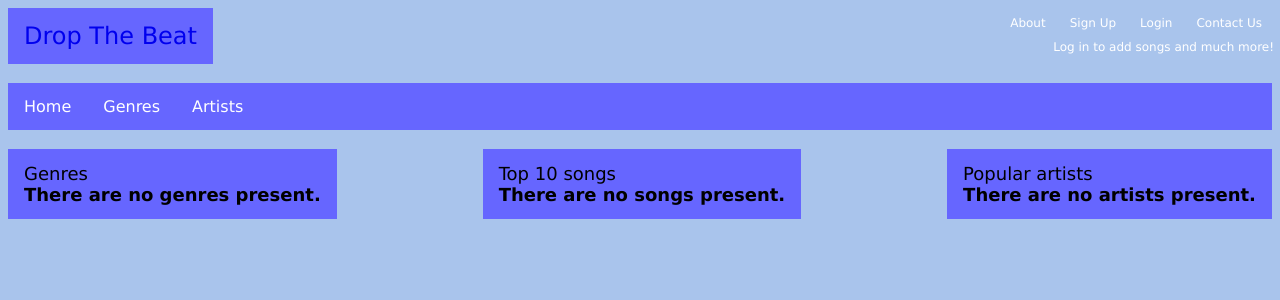
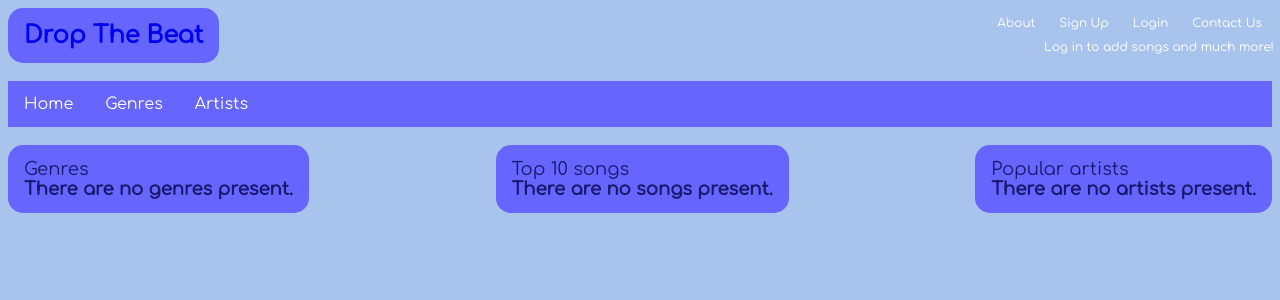
Before and after one commit to 2908400m/web_project, a Django app: page / in a window 1280 px wide. Shown: the top 300 px of the page. Run offline with Django 3.2, Linux system fonts and the light colour scheme.

Commit message:
login css and base css change

```diff
--- a/static/drop_the_beat/style.css
+++ b/static/drop_the_beat/style.css
@@ -1,7 +1,7 @@
 /* Base classes */
 
 body {
-  font-family:Verdana, Geneva, Tahoma, sans-serif;
+  font-family:"Comfortaa", Geneva, Tahoma, sans-serif;
   background-color:#A9C4EC;
 }
 
@@ -37,6 +37,7 @@ body {
 .top_right_nav li a:hover{
   color:gray;
 }
+
 .nav_bar ul{
   list-style-type: none;
   margin: 0;
@@ -74,6 +75,8 @@ body {
   background-color: #6666FF;
   padding: 14px 16px;
   font-size: 24px;
+  font-weight: bold;
+  border-radius: 15px;
 }
 
 .main_name a {
@@ -87,6 +90,8 @@ body {
   background-color:#6666FF;
   padding: 14px 16px;
   font-size: 18px;
+  border-radius: 15px;
+  color:midnightblue;
 }
 
 .top10 {
@@ -94,6 +99,8 @@ body {
   background-color:#6666FF;
   padding: 14px 16px;
   font-size: 18px;
+  border-radius: 15px;
+  color:midnightblue;
 }
 
 .top_artists {
@@ -102,6 +109,8 @@ body {
   padding: 14px 16px;
   font-size: 18px;
   margin-right: 16px;
+  border-radius: 15px;
+  color:midnightblue;
 }
 
 .home_block {
@@ -109,6 +118,26 @@ body {
   position: absolute;
   width: 100%;
 }
+
+/* Login classes */
+.login {
+  display:inline-block;
+  background-color:#6666FF;
+  padding: 14px 16px;
+  font-size: 18px;
+  border-radius: 15px;
+  text-align: center;
+  color:midnightblue;
+}
+
+.login p {
+  font-size: 14px;
+}
+
+.login_page {
+  display: flex;
+  justify-content: center;
+}
 hr.thickborder {
   border: 10px solid #A9C4EC;
 }
--- a/templates/drop_the_beat/base.html
+++ b/templates/drop_the_beat/base.html
@@ -13,6 +13,7 @@
         {% endblock %}
     </title>
     <link rel="stylesheet" href="{% static 'drop_the_beat/style.css' %}">
+    <link rel="stylesheet" href="https://fonts.googleapis.com/css?family=Comfortaa">
 </head>
 <body>
 
```
Also changed, not shown: templates/drop_the_beat/login.html (+8 -2 lines).
